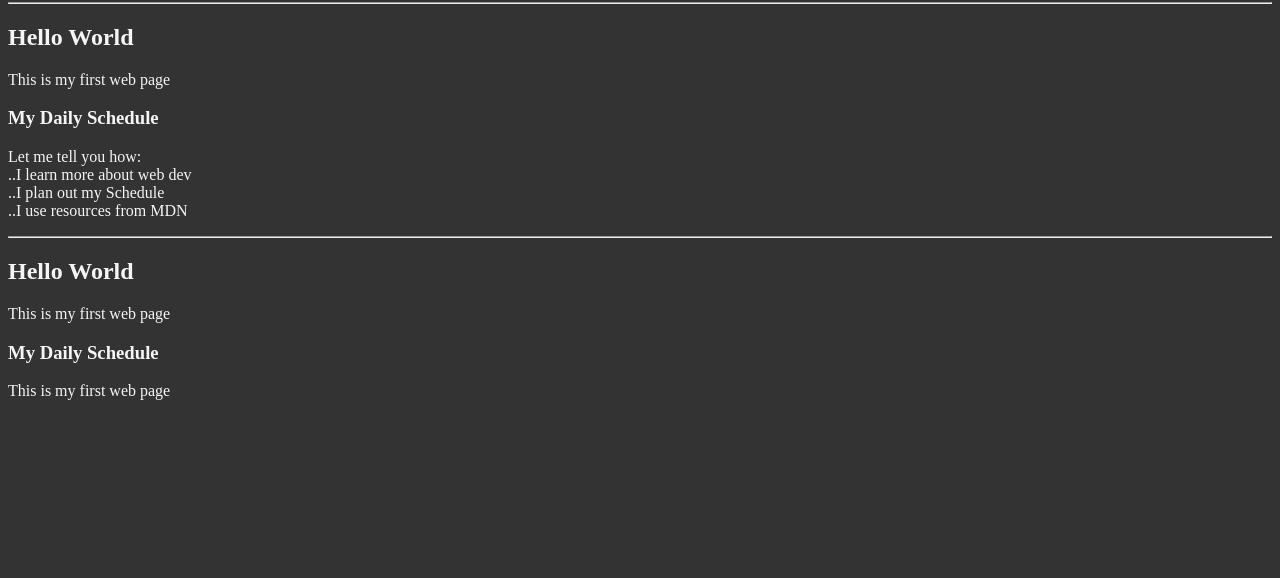
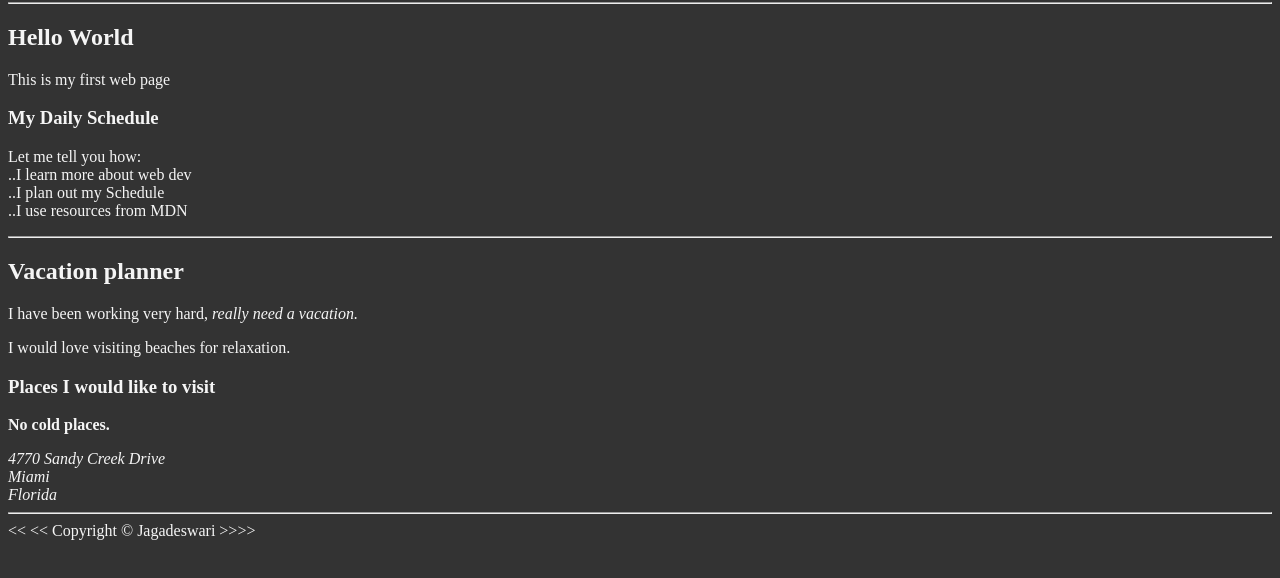
Before and after one commit to JagadeswariD/CodeLab, a plain HTML site: page index.html in a window 1280 px wide. Shown: the part 78-656 px from the top of the page. Drawn offline with Linux system fonts and the light colour scheme.

Commit message:
Text Basics

```diff
--- a/index.html
+++ b/index.html
@@ -23,10 +23,18 @@
             <br>..I use resources from MDN
         </p>
         <hr>
-        <h2>Hello World</h2>
-        <p>This is my first web page</p>
+        <h2>Vacation planner</h2>
+        <p>I have been working very hard, <em>really need a vacation.</em></p>
+        <p>I would love visiting beaches for relaxation.</p>
 
-        <h3>My Daily Schedule</h3>
-        <p>This is my first web page</p>
+        <h3>Places I would like to visit</h3>
+        <p><strong>No cold places.</strong> </p><address>
+            4770 Sandy Creek Drive<br>
+            Miami<br>
+            Florida
+        </address>
+        <hr>
+        &lt;&lt; &lt;&lt; Copyright &copy; Jagadeswari &gt;&gt;&gt;&gt;
+
     </body>
 </html>
```
